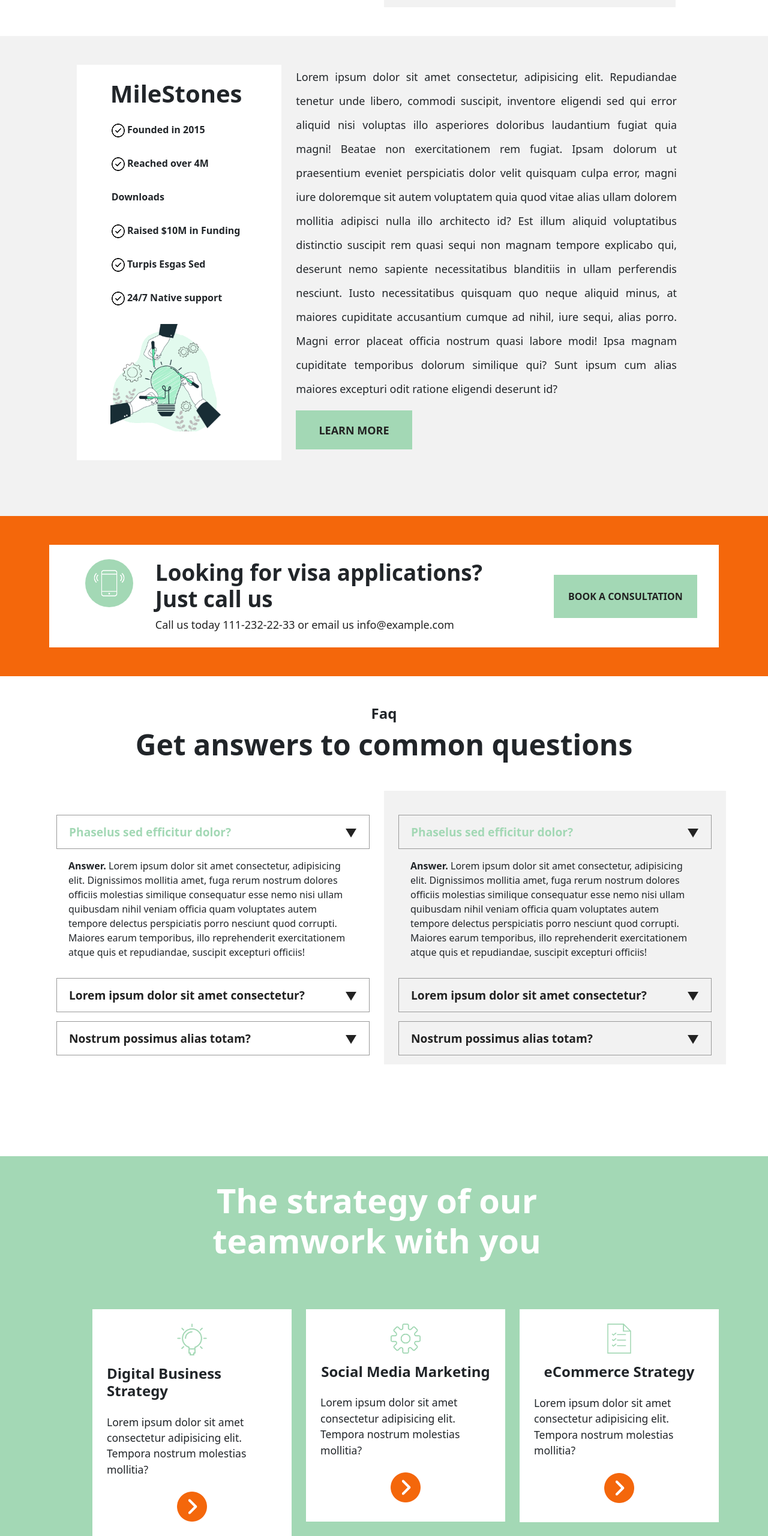
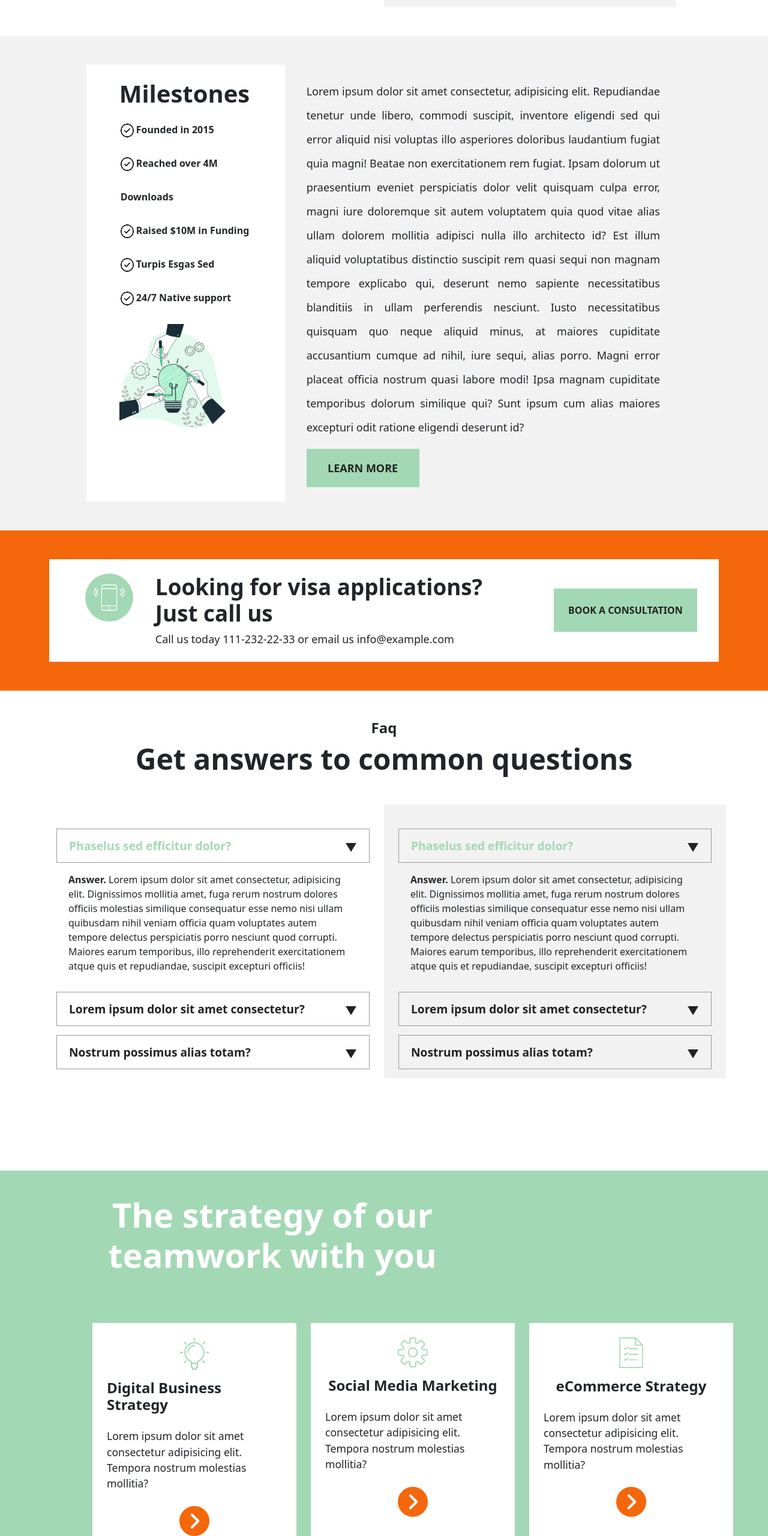
Before and after one commit to JWanyoa/StylingChallenge2, a plain HTML site: page index.html in a window 1280 px wide. Shown: the part 2231-4791 px from the top of the page at 60% size. Drawn offline with nearby package versions, Linux system fonts and the light colour scheme.

Commit message:
Added a few adjustments to the responsiveness

```diff
--- a/index.html
+++ b/index.html
@@ -180,13 +180,13 @@
         </div>
     </section>
     <section id="milestones">
-        <div class="container pt-5 pb-5">
-            <div class="row">
+        <div class="container-fluid p-lg-5 p-4">
+            <div class="row px-lg-5 mx-lg-5">
                 <div class="col-lg-4 col-md-6 milestones">
                     <div class="container pt-4">
                         <div class="row">
                             <div class="col-12">
-                                <h1>MileStones</h1>
+                                <h1>Milestones</h1>
                                 <ul>
                                     <li><img src="assets/icons/tick.png"> Founded in 2015</li>
                                     <li><img src="assets/icons/tick.png"> Reached over 4M Downloads</li>
@@ -202,7 +202,7 @@
                     </div>
                 </div>
                 <div class="col-md-6 col-lg-8">
-                    <div class="container-fluid">
+                    <div class="container-fluid p-lg-4 p-2">
                         <p>
                             Lorem ipsum dolor sit amet consectetur, adipisicing elit. Repudiandae tenetur unde libero, commodi suscipit, inventore eligendi sed qui error aliquid nisi voluptas illo asperiores doloribus laudantium fugiat quia magni! Beatae non exercitationem rem fugiat. Ipsam dolorum ut praesentium eveniet perspiciatis dolor velit quisquam culpa error, magni iure doloremque sit autem voluptatem quia quod vitae alias ullam dolorem mollitia adipisci nulla illo architecto id? Est illum aliquid voluptatibus distinctio suscipit rem quasi sequi non magnam tempore explicabo qui, deserunt nemo sapiente necessitatibus blanditiis in ullam perferendis nesciunt. Iusto necessitatibus quisquam quo neque aliquid minus, at maiores cupiditate accusantium cumque ad nihil, iure sequi, alias porro. Magni error placeat officia nostrum quasi labore modi! Ipsa magnam cupiditate temporibus dolorum similique qui? Sunt ipsum cum alias maiores excepturi odit ratione eligendi deserunt id?
                         </p>
@@ -346,18 +346,18 @@
         </div>
     </section>
     <section id="strategy">
-        <div class="container">
+        <div class="container mx-auto">
             <div class="spacer"></div>
-            <div class="row container">
-                <div class="col-md-8 mx-auto text-center">
+            <div class="row mx-auto">
+                <div class="col-md-8 text-center">
                     <h1 class="">The strategy of our teamwork with you</h1>
                 </div>
-                <div class="col-md-12 mx-auto m-lg-5 m-4">
+                <div class="col-md-12 mx-auto m-lg-5 m-2">
                     <div class="container mx-auto">
                         <div class="row">
                             <div class="col-lg-4 col-md-6">
                                 <div class="pt-4">
-                                    <div class="container card p-2">
+                                    <div class="container mx-auto card p-2">
                                         <div class="card-body">
                                             <div class="d-flex flex-column justify-content-center align-items-center">
                                                 <img src="assets/icons/bulb.png" width="50px">
```
